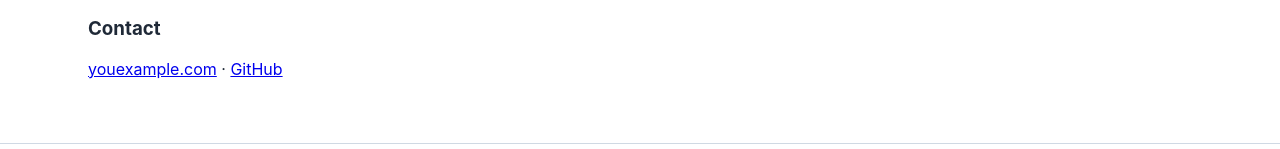
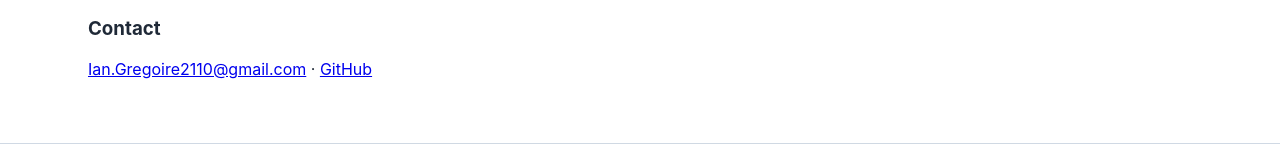
Before and after one commit to IanGregoire/Angular-Portfolio, an Angular app: page /about in a window 1280 px wide. Shown: the part 663-812 px from the top of the page. Built offline with nearby package versions, Linux system fonts and the light colour scheme.

Commit message:
Feat: Update links

```diff
--- a/src/app/pages/about/about.component.html
+++ b/src/app/pages/about/about.component.html
@@ -20,7 +20,7 @@
 
       <h3 class="font-semibold mt-4">Contact</h3>
       <p class="text-sm text-muted">
-        <a href="mailto:you@example.com" class="link">youexample.com</a> · <a href="https://github.com/yourusername" target="_blank">GitHub</a>
+        <a href="ian.gregoire2110@gmail.com" class="link">{{ email }}</a> · <a href="https://github.com/IanGregoire" target="_blank">GitHub</a>
       </p>
     </div>
   </div>
--- a/src/app/pages/about/about.component.ts
+++ b/src/app/pages/about/about.component.ts
@@ -7,5 +7,5 @@ import { Component } from '@angular/core';
   styleUrl: './about.component.scss'
 })
 export class AboutComponent {
-
+  email = "Ian.Gregoire2110@gmail.com"
 }
--- a/src/app/pages/home/home.component.html
+++ b/src/app/pages/home/home.component.html
@@ -15,13 +15,13 @@
     </div>
 
     <div class="social slide-up delay-3">
-      <a href="https://github.com/yourgithub" target="_blank" aria-label="GitHub">
+      <a href="https://github.com/IanGregoire" target="_blank" aria-label="GitHub">
         <i class="bi bi-github"></i>
       </a>
-      <a href="https://linkedin.com/in/yourlinkedin" target="_blank" aria-label="LinkedIn">
+      <a href="www.linkedin.com/in/ian-gregoire-3130992b6" target="_blank" aria-label="LinkedIn">
         <i class="bi bi-linkedin"></i>
       </a>
-      <a href="mailto:you@gmail.com" aria-label="Email">
+      <a href="ian.gregoire2110@gmail.com" aria-label="Email">
         <i class="bi bi-envelope-fill"></i>
       </a>
     </div>
--- a/src/app/pages/projects/projects.component.ts
+++ b/src/app/pages/projects/projects.component.ts
@@ -14,21 +14,21 @@ export class ProjectsComponent {
       description: 'A drag-and-drop kanban board built with Remix and Supabase.',
       image: 'assets/images/kanban.png',
       demo: 'https://remix-kanban.example.com',
-      repo: 'https://github.com/username/remix-kanban'
+      repo: 'https://github.com/IanGregoire/Kanban-Board'
     },
     {
       title: 'GeoQuiz Indonesia',
       description: 'Interactive geography quiz app using React and GeoJSON maps.',
       image: 'assets/images/geoguessr.png',
       demo: 'https://geoguiz.example.com',
-      repo: 'https://github.com/username/geoguiz'
+      repo: 'https://github.com/IanGregoire/IndonesianMapQuiz'
     },
     {
       title: 'Angular Portfolio',
       description: 'Personal portfolio site built with Angular 19, SCSS, and TailwindCSS.',
       image: 'assets/images/portfolio.png',
       demo: 'https://portfolio.example.com',
-      repo: 'https://github.com/username/angular-portfolio'
+      repo: 'https://github.com/IanGregoire/Angular-Portfolio'
     }
     // Add more projects as needed
   ];
```
